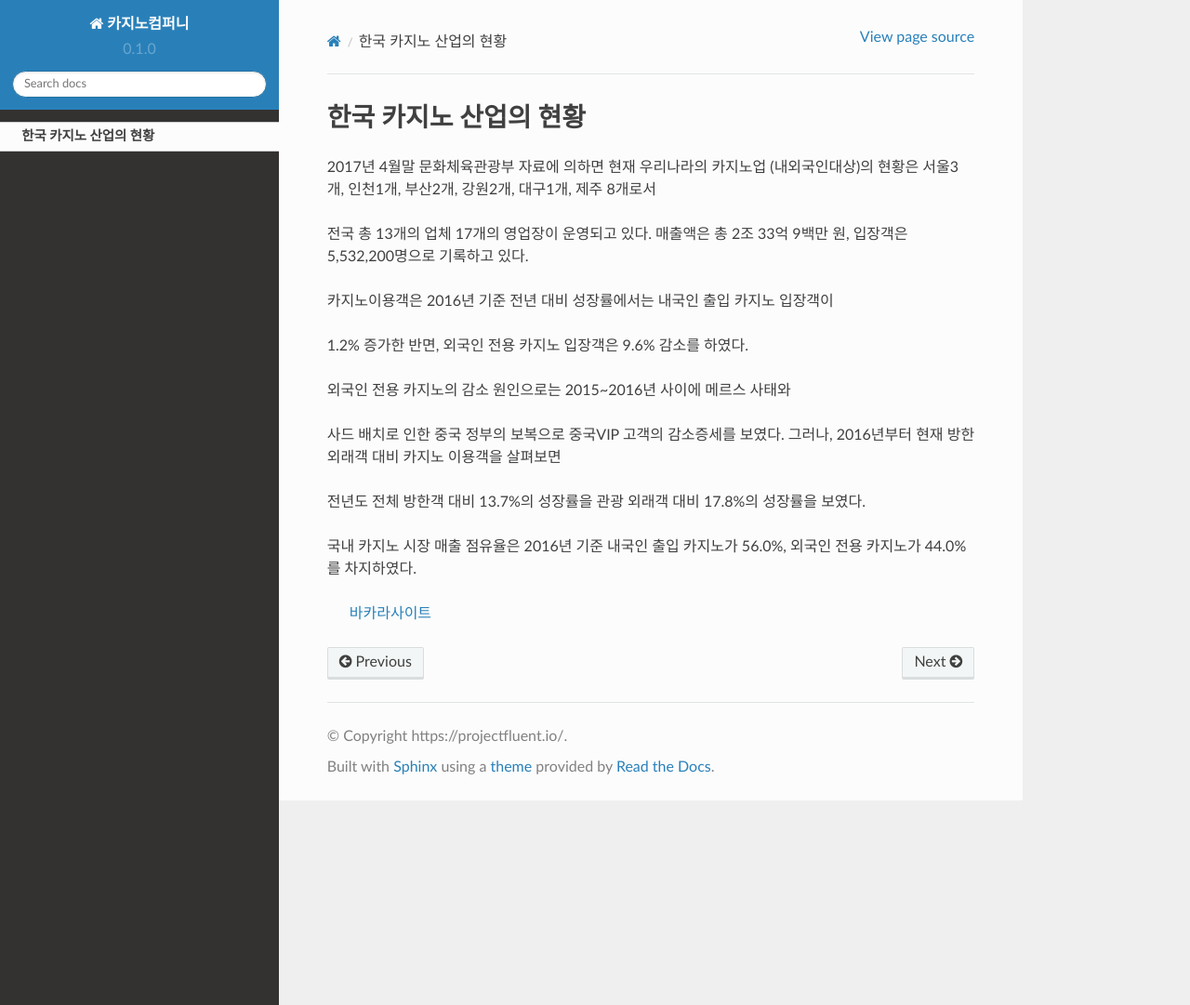
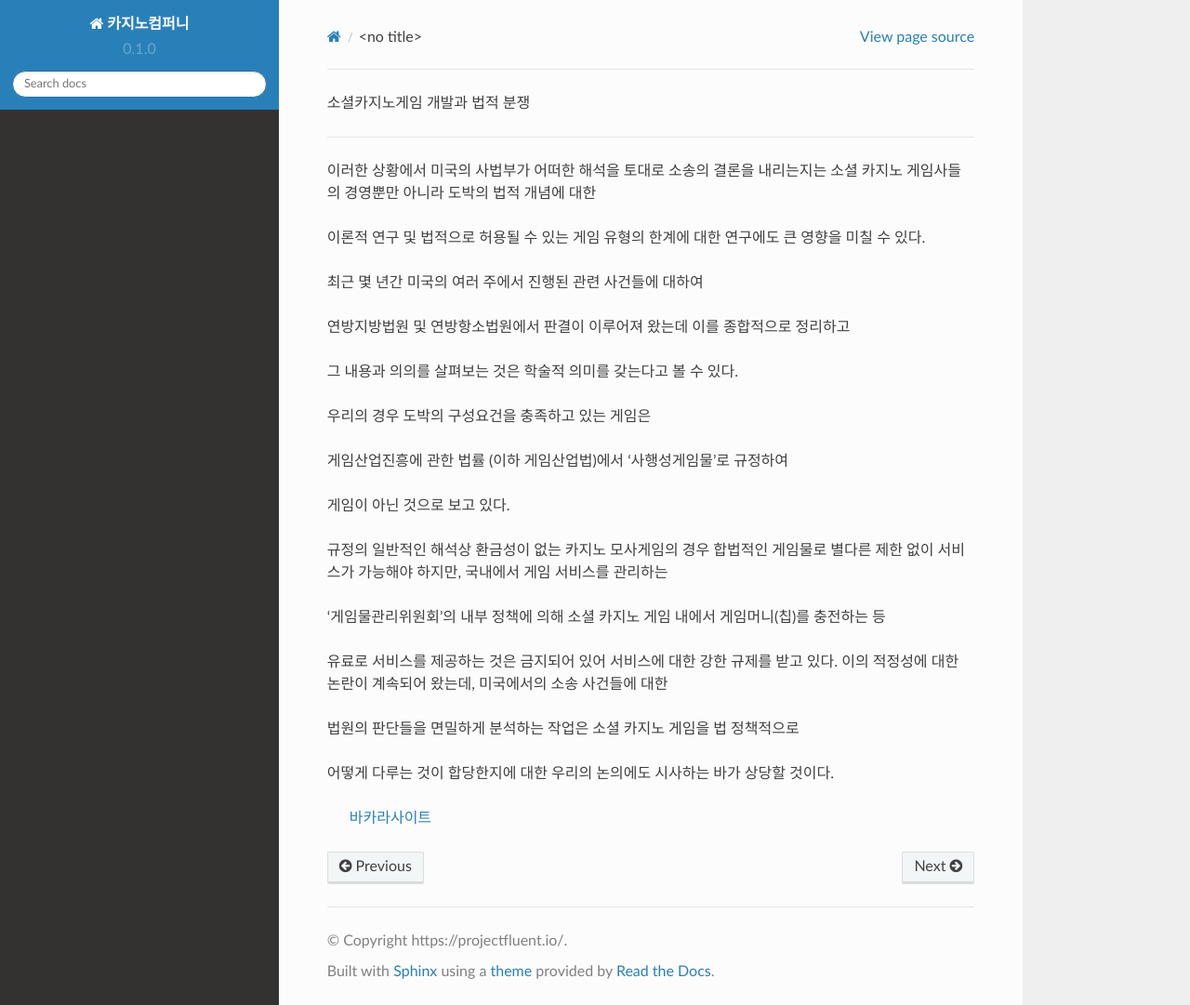
Before and after one commit to intruder810405/html-coding, a Sphinx documentation site: the page built from docs/source/usage.rst, in a window 1280 px wide and 1081 px high. Shown: the whole window at 93% size. Built offline with Sphinx 7.4.7 and the Read the Docs theme 2.0.0, drawn with Linux system fonts in a browser that asks for light colours.

Commit message:
Update usage.rst

```diff
--- a/docs/source/usage.rst
+++ b/docs/source/usage.rst
@@ -1,25 +1,35 @@
-한국 카지노 산업의 현황
-=====
+소셜카지노게임 개발과 법적 분쟁
 
-2017년 4월말 문화체육관광부 자료에 의하면 현재 우리나라의 카지노업 (내외국인대상)의
-현황은 서울3개, 인천1개, 부산2개, 강원2개, 대구1개, 제주 8개로서
+==============================
 
-전국 총 13개의 업체 17개의 영업장이 운영되고 있다.
-매출액은 총 2조 33억 9백만 원, 입장객은 5,532,200명으로 기록하고 있다.
+이러한 상황에서 미국의 사법부가 어떠한 해석을 토대로 소송의 결론을 내리는지는
+소셜 카지노 게임사들의 경영뿐만 아니라 도박의 법적 개념에 대한
 
-카지노이용객은 2016년 기준 전년 대비 성장률에서는 내국인 출입 카지노 입장객이
+이론적 연구 및 법적으로 허용될 수 있는 게임 유형의 한계에 대한 연구에도
+큰 영향을 미칠 수 있다.
 
-1.2% 증가한 반면, 외국인 전용 카지노 입장객은 9.6% 감소를 하였다.
+최근 몇 년간 미국의 여러 주에서 진행된 관련 사건들에 대하여
 
-외국인 전용 카지노의 감소 원인으로는 2015~2016년 사이에 메르스 사태와
+연방지방법원 및 연방항소법원에서 판결이 이루어져 왔는데 이를 종합적으로 정리하고
 
-사드 배치로 인한 중국 정부의 보복으로 중국VIP 고객의 감소증세를 보였다.
-그러나, 2016년부터 현재 방한 외래객 대비 카지노 이용객을 살펴보면
+그 내용과 의의를 살펴보는 것은 학술적 의미를 갖는다고 볼 수 있다.
 
-전년도 전체 방한객 대비 13.7%의 성장률을 관광 외래객 대비 17.8%의 성장률을 보였다.
+우리의 경우 도박의 구성요건을 충족하고 있는 게임은
 
-국내 카지노 시장 매출 점유율은 2016년 기준 내국인 출입 카지노가 56.0%,
-외국인 전용 카지노가 44.0%를 차지하였다.
+게임산업진흥에 관한 법률 (이하 게임산업법)에서 ‘사행성게임물’로 규정하여
 
+게임이 아닌 것으로 보고 있다.
+
+규정의 일반적인 해석상 환금성이 없는 카지노 모사게임의 경우 합법적인 게임물로
+별다른 제한 없이 서비스가 가능해야 하지만, 국내에서 게임 서비스를 관리하는
+
+‘게임물관리위원회’의 내부 정책에 의해 소셜 카지노 게임 내에서 게임머니(칩)를 충전하는 등
+
+유료로 서비스를 제공하는 것은 금지되어 있어 서비스에 대한 강한 규제를 받고 있다.
+이의 적정성에 대한 논란이 계속되어 왔는데, 미국에서의 소송 사건들에 대한
+
+법원의 판단들을 면밀하게 분석하는 작업은 소셜 카지노 게임을 법 정책적으로
+
+어떻게 다루는 것이 합당한지에 대한 우리의 논의에도 시사하는 바가 상당할 것이다.
 
  `바카라사이트 <https://projectfluent.io/>`_
```
